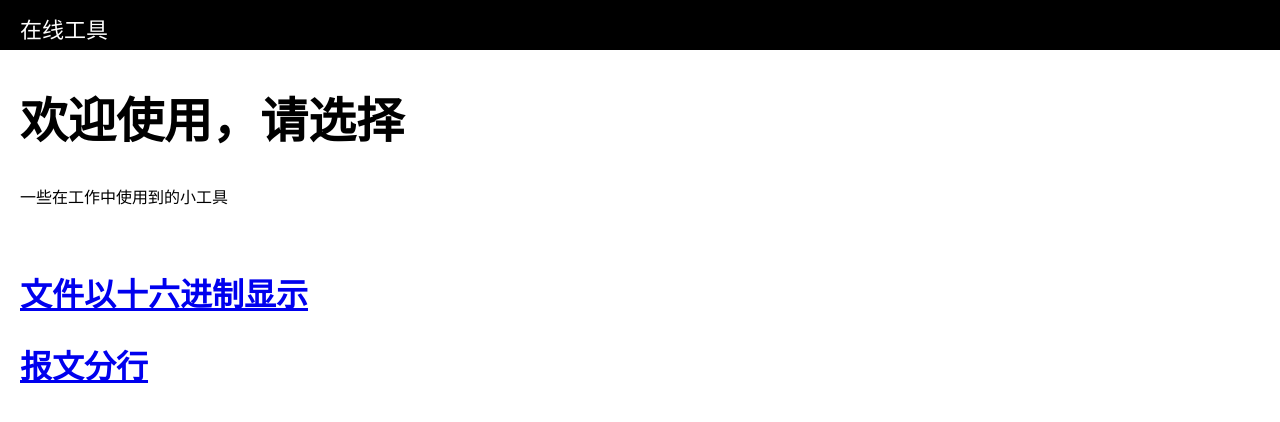
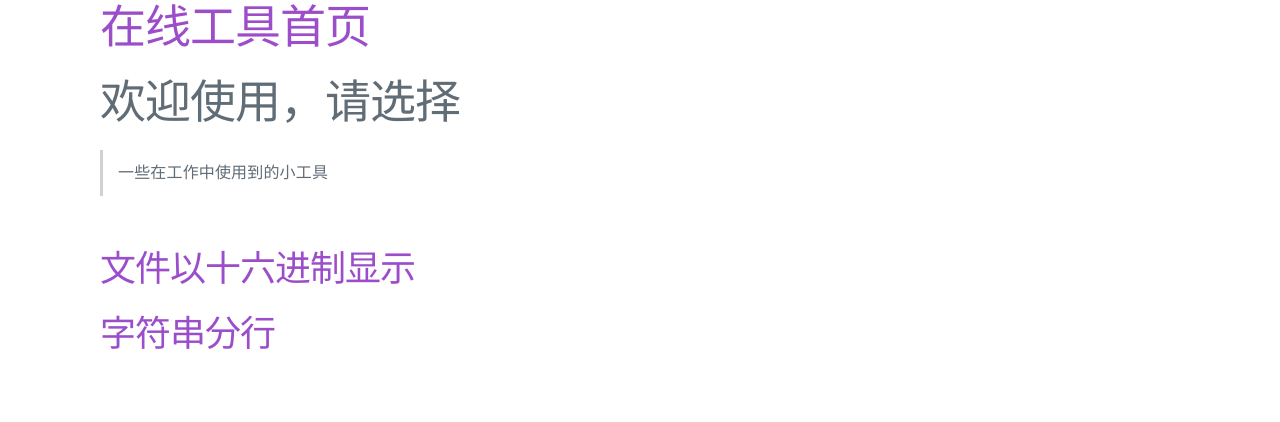
Before and after one commit to tfa2012/webtools, a plain HTML site: page index.html in a window 1280 px wide. Drawn offline with nearby package versions, Linux system fonts and the light colour scheme.

Commit message:
Fix 文件的样式都改为milligram

```diff
--- a/index.html
+++ b/index.html
@@ -3,22 +3,26 @@
 	<head>
 		<meta charset="utf-8">
 		<meta name="viewport" content="width=device-width, initial-scale=1">
+		<link href="css/normalize.css" rel="stylesheet" type="text/css">
+		<link href="css/milligram.min.css" rel="stylesheet" type="text/css">
 		<title>工具首页</title>
-		<link href="css/entireframework.min.css" rel="stylesheet" type="text/css">
 	</head>
 
 	<body>
 		<nav class="nav" tabindex="-1" onclick="this.focus()">
 			<div class="container">
-				<a class="pagename current" href="#">在线工具</a>
+				<a href="index.html">
+					<h1>在线工具首页</h1>
+				</a>
 			</div>
 		</nav>
+
 		<div class="container">
 			<h1>欢迎使用，请选择</h1>
-			<p>一些在工作中使用到的小工具</p>
+			<blockquote>一些在工作中使用到的小工具</blockquote>
 			<br />
 			<h2><a href="file-to-hex-string.html">文件以十六进制显示</a></h2>
-			<h2><a href="string-cutter.html">报文分行</a></h2>
+			<h2><a href="string-cutter.html">字符串分行</a></h2>
 		</div>
 	</body>
 </html>
```
Also changed, not shown: file-to-hex-string.html (+6 -3 lines).
